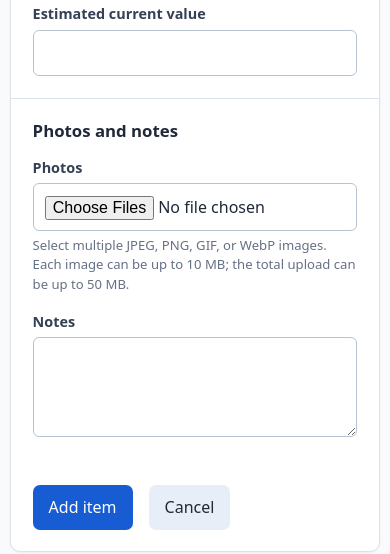
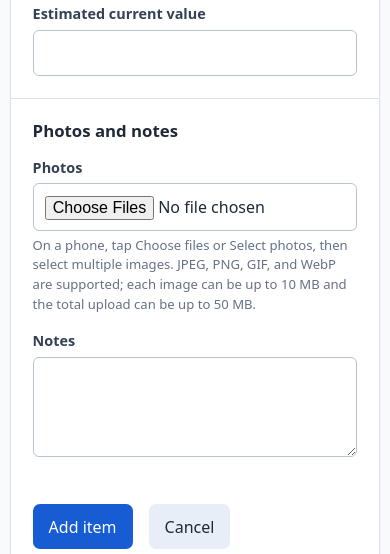
Before and after one commit to sys-MWell/Inventory_Catalog, a Flask app: page /items/new in a window 390 px wide. Shown: the part 1523-2077 px from the top of the page. Run offline with Flask 3, Linux system fonts and the light colour scheme; the visitor is signed in with stand-in values (Sample User, id 1); data comes from the database, SQL or seed files in the repository.

Commit message:
Improve mobile multi-image selection

```diff
--- a/Inventory_Catalog/templates/item_form.html
+++ b/Inventory_Catalog/templates/item_form.html
@@ -151,8 +151,8 @@
             <div class="form-grid">
                 <div class="full">
                     <label for="photos">Photos</label>
-                    <input id="photos" name="photos" type="file" accept="image/jpeg,image/png,image/gif,image/webp" multiple>
-                    <small class="help">Select multiple JPEG, PNG, GIF, or WebP images. Each image can be up to 10 MB; the total upload can be up to 50 MB.</small>
+                    <input id="photos" name="photos" type="file" accept="image/*" multiple>
+                    <small class="help">On a phone, tap Choose files or Select photos, then select multiple images. JPEG, PNG, GIF, and WebP are supported; each image can be up to 10 MB and the total upload can be up to 50 MB.</small>
                 </div>
 
                 <div class="full">
```
